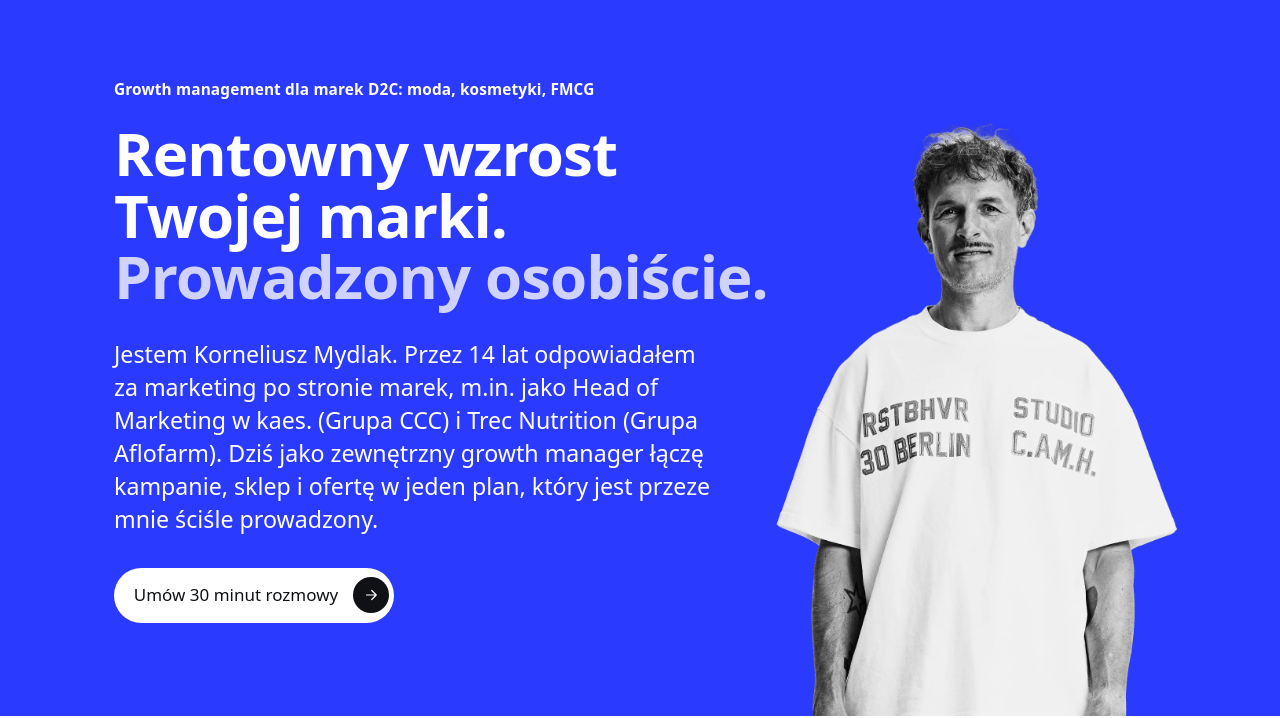
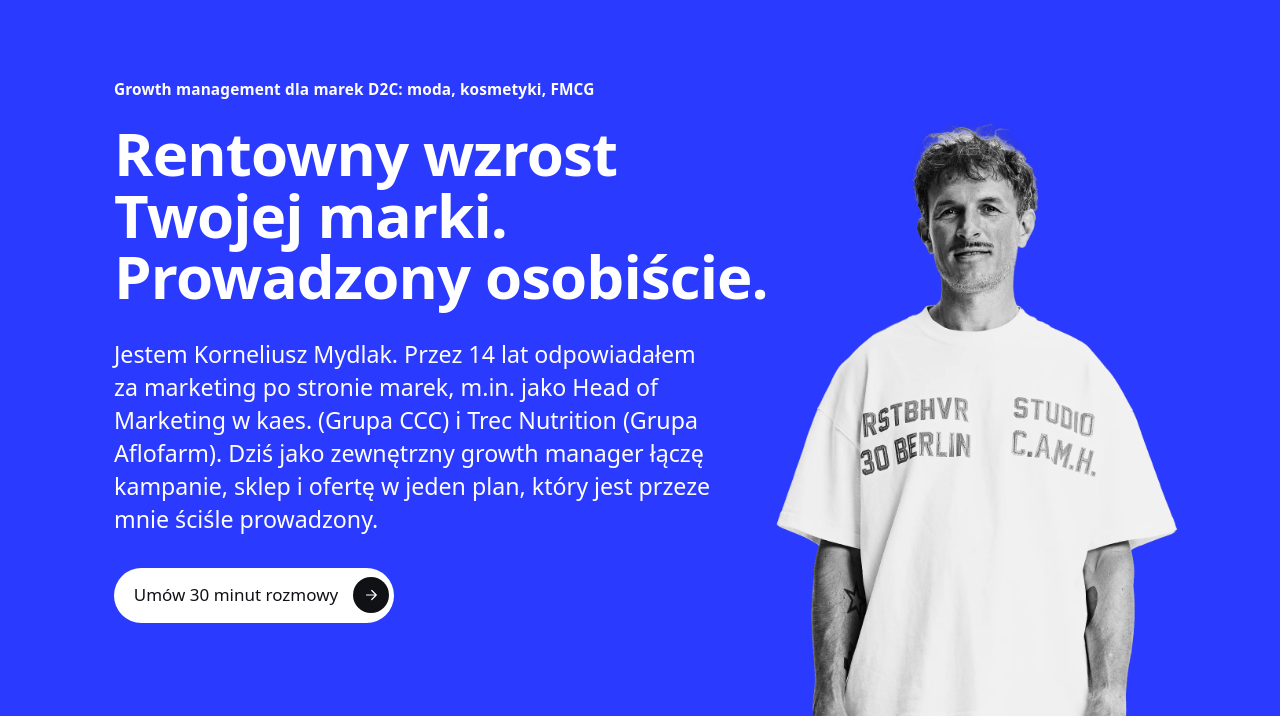
Before and after one commit to korneliuszmydlak-create/bigideastudio, a plain HTML site: page index.html in a window 1280 px wide. Shown: the part 84-802 px from the top of the page. Drawn offline with Linux system fonts and the light colour scheme; a web font is replaced by a local one.

Commit message:
Add files via upload

```diff
--- a/index.html
+++ b/index.html
@@ -107,7 +107,7 @@ setTimeout(function(){if(!window.bisApp)document.documentElement.classList.remov
             </picture>
             <p class="hero-eyebrow">Growth management dla marek D2C: moda, kosmetyki, FMCG</p>
           </div>
-          <h1 class="h-hero" data-mask>Rentowny wzrost<br>Twojej marki.<br><span class="h-hero-dop">Prowadzony osobiście.</span></h1>
+          <h1 class="h-hero" data-mask>Rentowny wzrost<br>Twojej marki.<br>Prowadzony osobiście.</h1>
 
           <p class="lead hero-lead" data-reveal>Jestem Korneliusz Mydlak. Przez 14 lat odpowiadałem za marketing po stronie marek, m.in. jako Head of Marketing w&nbsp;kaes. (Grupa CCC) i&nbsp;Trec Nutrition (Grupa Aflofarm). Dziś jako zewnętrzny growth manager łączę kampanie, sklep i&nbsp;ofertę w&nbsp;jeden plan, który jest przeze mnie ściśle prowadzony.</p>
 
--- a/style.css
+++ b/style.css
@@ -338,9 +338,8 @@ h1,h2,h3{
 }
 
 /* Trzy linie zamiast dwóch przy tej samej wysokości bloku co wcześniej (1440 × 900: ok. 223 px),
-   więc stopień hero zszedł z 86 do ok. 60 px. Trzecia linia w bieli 78% — dopowiedzenie,
-   nie trzeci akcent: bez tego trzy linie w 600 stały jak jedna ciężka plama. */
-.h-hero-dop{color:rgba(255,255,255,.78)}
+   więc stopień hero zszedł z 86 do ok. 60 px. Cały nagłówek w czystej bieli: „Prowadzony osobiście"
+   to wyróżnik oferty, nie dopowiedzenie — przygaszony czytał się jak przypis. */
 
 /* Lead w hero: tłumaczy nazwę usługi. Szersza miara niż .lead, bo 34ch dawało
    siedem wierszy i spychało przycisk pod pierwszy ekran. */
```
